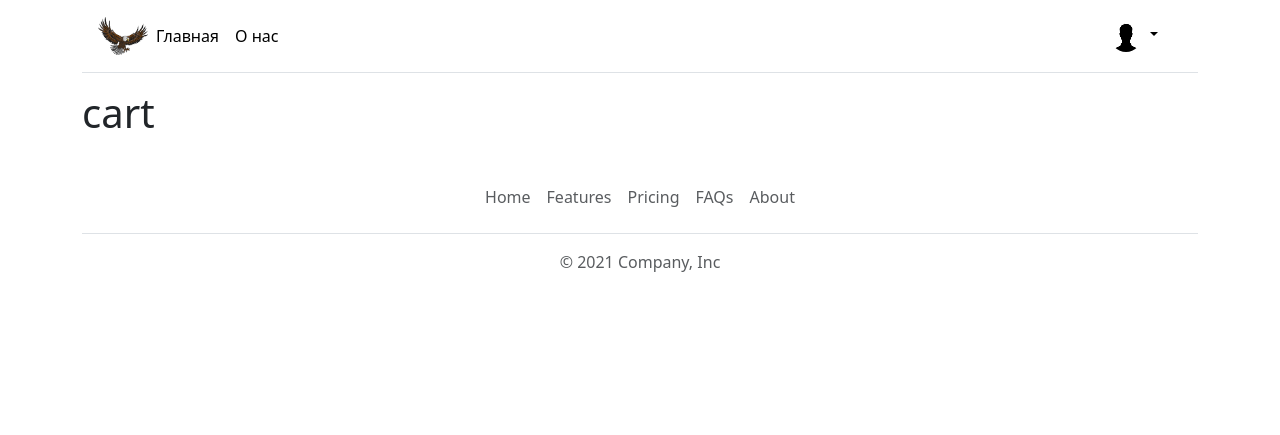
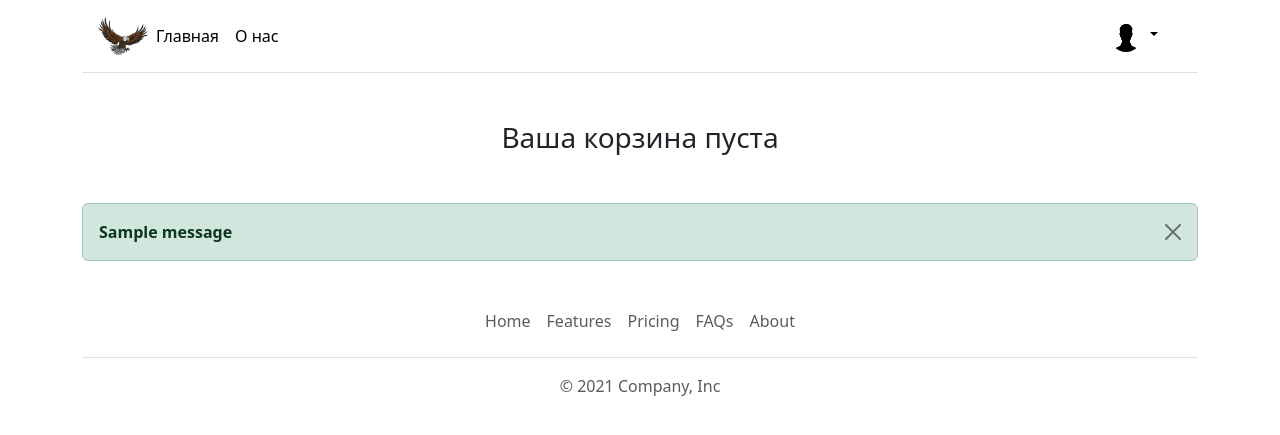
Before and after one commit to Zheny-mc/django-music-shop, a Django app: page /cart/ in a window 1280 px wide. Shown: the top 435 px of the page. Run offline with Django 4.2, Linux system fonts and the light colour scheme; tables that the repository leaves empty hold one stand-in row (values such as "Sample post"); one stand-in notice (Sample message) is shown; some libraries are stand-ins or nearby versions.

Commit message:
Шаблон корзины. Исправление багов views.

```diff
--- a/music_shop/main/models.py
+++ b/music_shop/main/models.py
@@ -161,7 +161,7 @@ class CartProduct(models.Model):
 
     @property
     def display_name(self):
-        model_fields = self.MODEL_CARTPRODUCT_DISPLAY_NAME_MAP.get(self.content_object.__class__._meta.model_name.capitalizer())
+        model_fields = self.MODEL_CARTPRODUCT_DISPLAY_NAME_MAP.get(self.content_object.__class__._meta.model_name.capitalize())
         if model_fields and model_fields['is_constructable']:
             display_name = model_fields['separator'].join(
                 [operator.attrgetter(field)(self.content_object) for field in model_fields['fields']]
--- a/music_shop/main/templates/main/cart.html
+++ b/music_shop/main/templates/main/cart.html
@@ -5,5 +5,61 @@ cart
 {% endblock %}
 
 {% block content %}
-<h1>cart</h1>
+
+    <h3 class="text-center mt-5 mb-5">Ваша корзина {% if not cart.products.count %}пуста{% endif %}</h3>
+    {% if messages %}
+        {% for message in messages %}
+            <div class="alert alert-success alert-dismissible fade show" role="alert">
+                <strong>{{ message }}</strong>
+                <button type="button" class="btn-close" data-bs-dismiss="alert" aria-label="Close"></button>
+            </div>
+        {% endfor %}
+    {% endif %}
+
+    {% if cart.products.count %}
+        <table class="table text-center">
+            <thead>
+                <tr>
+                    <th scope="col">Наименование</th>
+                    <th scope="col">Изображение</th>
+                    <th scope="col">Цена</th>
+                    <th scope="col">Кол-во</th>
+                    <th scope="col">Общая цена</th>
+                    <th scope="col">Действие</th>
+                </tr>
+            </thead>
+            <tbody>
+                {% for item in cart.products.all %}
+                    <tr>
+                        <th scope="row">{{ item.display_name }}</th>
+                        <td class="w-25"><img src="{{ item.content_object.image.url }}" alt="#" class="img-fluid"></td>
+                        <td>{{ item.content_object.price }} руб.</td>
+                        <td>
+
+                            <form action="{% url 'change_qty' ct_model=item.content_object.ct_model slug=item.content_object.slug %}"
+                                  method="POST">
+                                {% csrf_token %}
+                                <input type="number" class="form-control text-center" style="width: 30%" name="qty" min="1" value="{{ item.qty }}">
+                                <br>
+                                <input type="submit" class="btn btn-primary" value="Изменить кол-во">
+                            </form>
+                        </td>
+                        <td>{{ item.final_price }} руб.</td>
+                        <td>
+                            <a href="{% url 'delete_from_cart' ct_model=item.content_object.ct_model slug=item.content_object.slug %}">
+                                <button class="btn btn-danger">Удалить из корзины</button>
+                            </a>
+                        </td>
+                    </tr>
+                {% endfor %}
+                <tr>
+                    <td colspan="3"></td>
+                    <td>Итого:</td>
+                    <td><strong>{{ cart.final_price }} руб.</strong></td>
+                    <td><a href="#"><button class="btn btn-primary">Перейти к оформлению</button></a></td>
+                </tr>
+            </tbody>
+        </table>
+    {% endif %}
+
 {% endblock %}
--- a/music_shop/main/views.py
+++ b/music_shop/main/views.py
@@ -131,7 +131,7 @@ class DeleteFromCartView(CartMixin, views.View):
         ct_model, product_slug = kwargs.get('ct_model'), kwargs.get('slug')
         content_type = ContentType.objects.get(model=ct_model)
         product = content_type.model_class().objects.get(slug=product_slug)
-        cart_product, created = CartProduct.objects.get(
+        cart_product = CartProduct.objects.get(
             user=self.cart.owner, cart=self.cart, content_type=content_type, object_id=product.id
         )
         self.cart.products.remove(cart_product)
@@ -147,7 +147,7 @@ class ChangeQTYView(CartMixin, views.View):
         ct_model, product_slug = kwargs.get('ct_model'), kwargs.get('slug')
         content_type = ContentType.objects.get(model=ct_model)
         product = content_type.model_class().objects.get(slug=product_slug)
-        cart_product, created = CartProduct.objects.get(
+        cart_product = CartProduct.objects.get(
             user=self.cart.owner, cart=self.cart, content_type=content_type, object_id=product.id
         )
         qty = int(request.POST.get('qty'))
```
